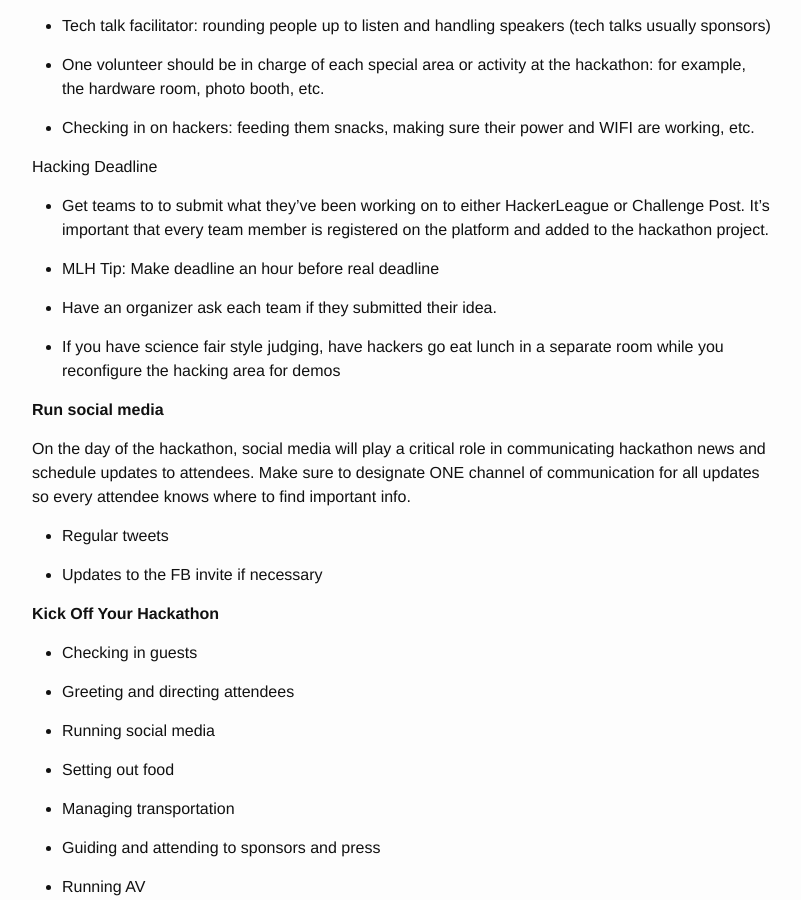
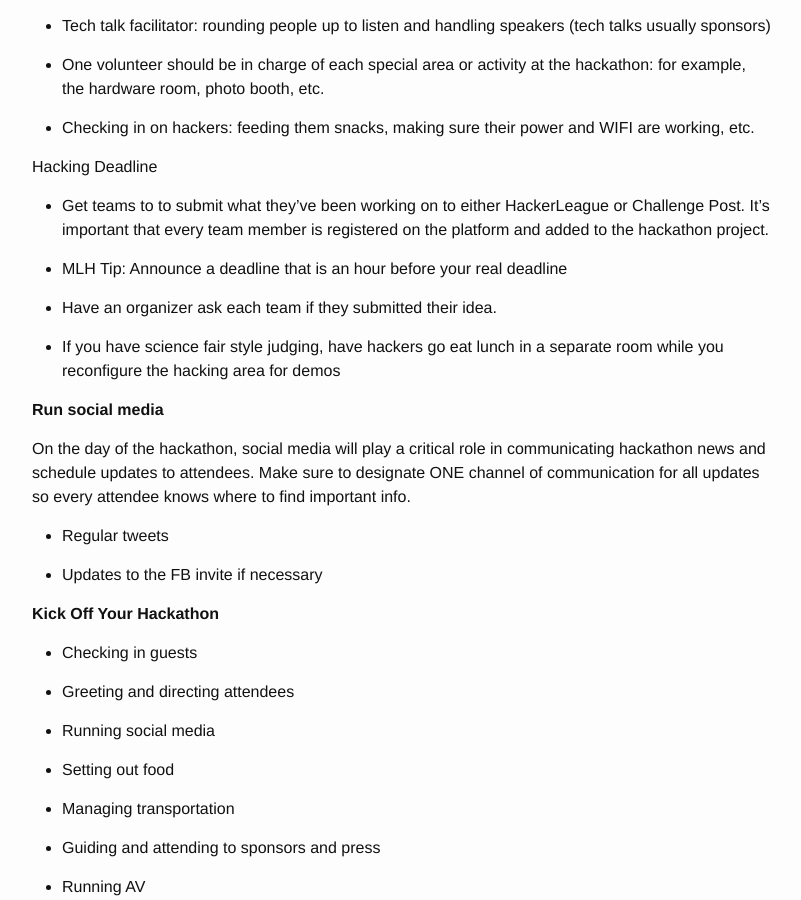
Before and after one commit to MLH/mlh-hackathon-organizer-guide, a Jekyll site: the page built from index.md, in a window 1280 px wide and 900 px high, scrolled down 22951 px. Shown: the whole window, without its empty margins (238-1039 px from the left). Built offline with Jekyll 4.4.1, drawn with Linux system fonts in a browser that asks for light colours.

Commit message:
fix typo

```diff
--- a/index.md
+++ b/index.md
@@ -963,7 +963,7 @@ Hacking Deadline
 
 * Get teams to to submit what they’ve been working on to either HackerLeague or Challenge Post. It’s important that every team member is registered on the platform and added to the hackathon project.
 
-* MLH Tip: Make deadline an hour before real deadline
+* MLH Tip: Announce a deadline that is an hour before your real deadline
 
 * Have an organizer ask each team if they submitted their idea.
 
```
